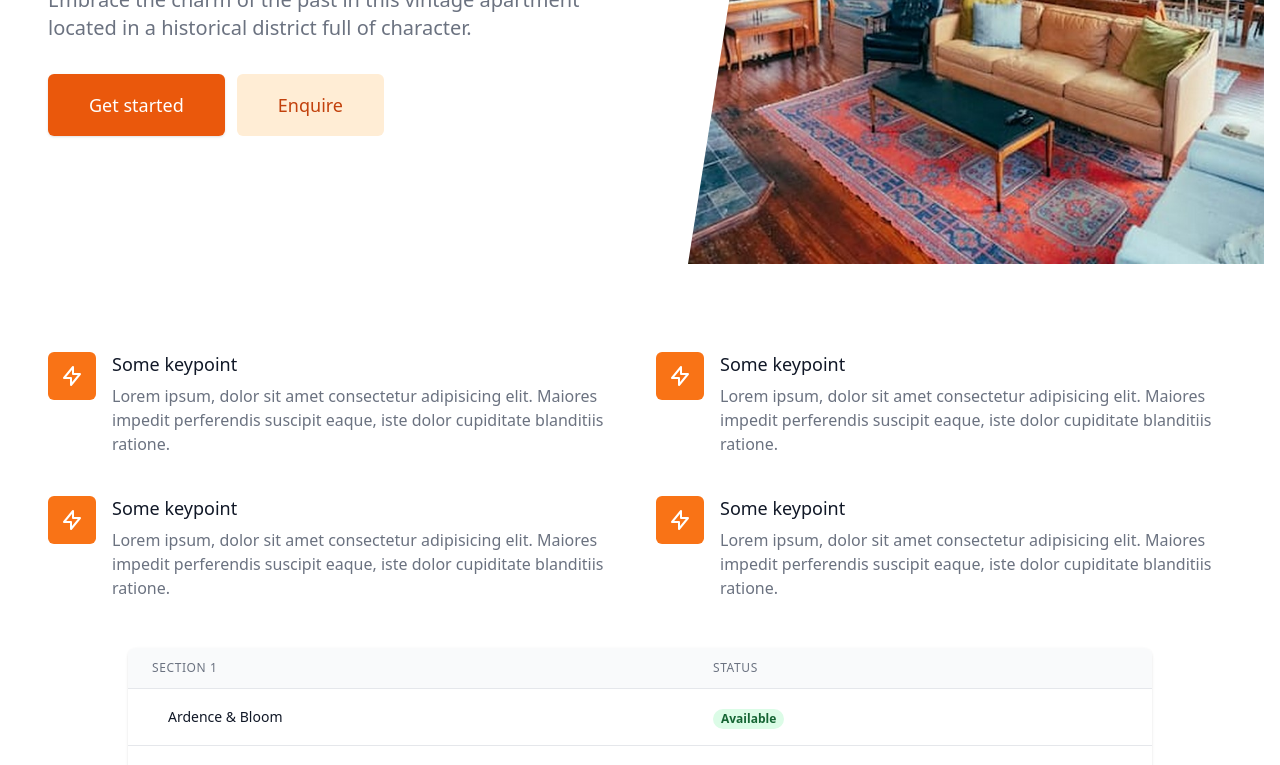
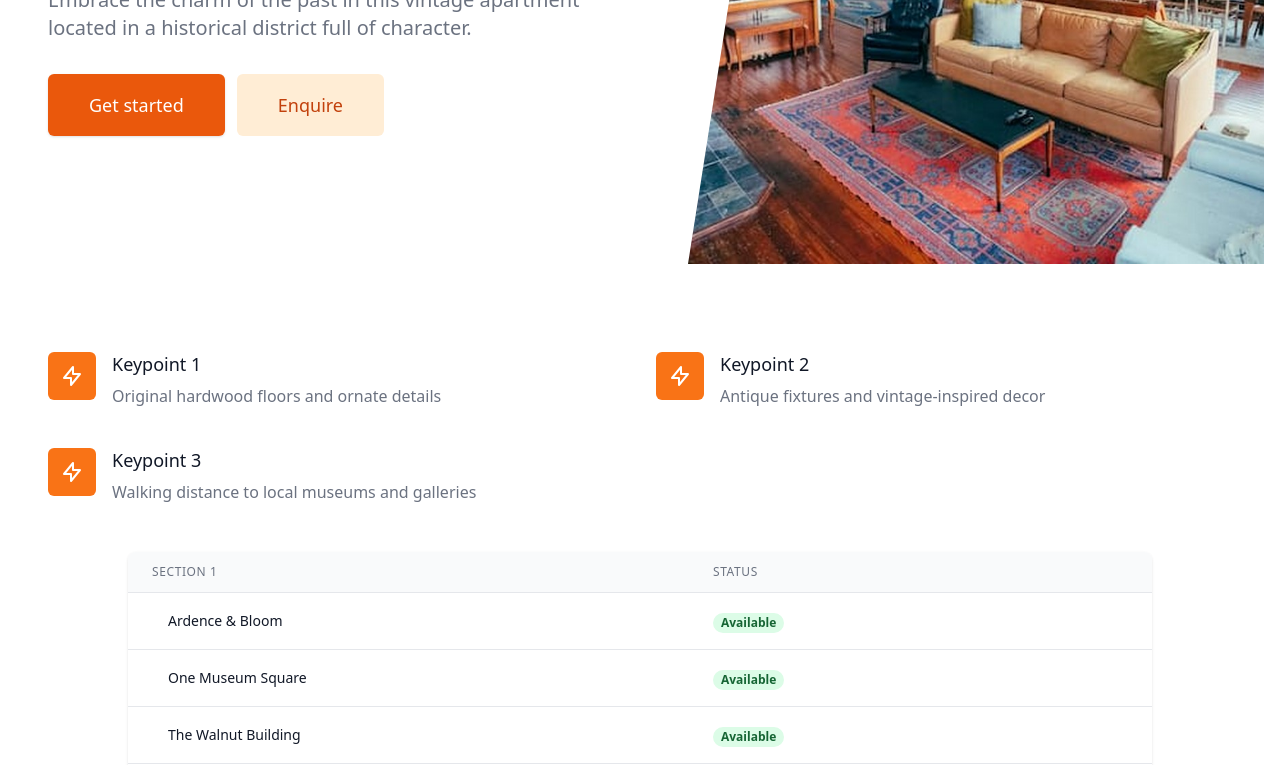
Before and after one commit to Princeby/virtuala, a Next.js app: page /apartments/charming-vintage-apartment in a window 1280 px wide. Shown: the part 478-1243 px from the top of the page. Built offline with nearby package versions, Linux system fonts and the light colour scheme.

Commit message:
made some initial changes

```diff
--- a/components/apartment/bulletpoints/index.js
+++ b/components/apartment/bulletpoints/index.js
@@ -1,4 +1,4 @@
-export default function BulletPoints() {
+export default function BulletPoints({points}) {
 
     return (
       <section>
@@ -6,61 +6,24 @@ export default function BulletPoints() {
           <div className="max-w-7xl mx-auto px-4 sm:px-6 lg:px-8">
             <div className="mt-10">
               <dl className="space-y-10 md:space-y-0 md:grid md:grid-cols-2 md:gap-x-8 md:gap-y-10">
-                <div className="relative">
+              { points.map((point, index) =>
+                <div key={point} className="relative">
                   <dt>
                     <div className="absolute flex items-center justify-center h-12 w-12 rounded-md bg-orange-500 text-white">
                       <svg className="h-6 w-6" xmlns="http://www.w3.org/2000/svg" fill="none" viewBox="0 0 24 24" stroke="currentColor" aria-hidden="true">
                         <path strokeLinecap="round" strokeLinejoin="round" strokeWidth="2" d="M13 10V3L4 14h7v7l9-11h-7z" />
                       </svg>
                     </div>
-                    <p className="ml-16 text-lg leading-6 font-medium text-gray-900">Some keypoint</p>
+                    <p
+                      className="ml-16 text-lg leading-6 font-medium text-gray-900">
+                      Keypoint {index + 1}
+                    </p>
                   </dt>
                   <dd className="mt-2 ml-16 text-base text-gray-500">
-                    Lorem ipsum, dolor sit amet consectetur adipisicing elit. Maiores impedit perferendis suscipit eaque, iste dolor cupiditate blanditiis ratione.
+                    {point}
                   </dd>
                 </div>
-
-                <div className="relative">
-                  <dt>
-                    <div className="absolute flex items-center justify-center h-12 w-12 rounded-md bg-orange-500 text-white">
-                      <svg className="h-6 w-6" xmlns="http://www.w3.org/2000/svg" fill="none" viewBox="0 0 24 24" stroke="currentColor" aria-hidden="true">
-                        <path strokeLinecap="round" strokeLinejoin="round" strokeWidth="2" d="M13 10V3L4 14h7v7l9-11h-7z" />
-                      </svg>
-                    </div>
-                    <p className="ml-16 text-lg leading-6 font-medium text-gray-900">Some keypoint</p>
-                  </dt>
-                  <dd className="mt-2 ml-16 text-base text-gray-500">
-                    Lorem ipsum, dolor sit amet consectetur adipisicing elit. Maiores impedit perferendis suscipit eaque, iste dolor cupiditate blanditiis ratione.
-                  </dd>
-                </div>
-
-                <div className="relative">
-                  <dt>
-                    <div className="absolute flex items-center justify-center h-12 w-12 rounded-md bg-orange-500 text-white">
-                      <svg className="h-6 w-6" xmlns="http://www.w3.org/2000/svg" fill="none" viewBox="0 0 24 24" stroke="currentColor" aria-hidden="true">
-                        <path strokeLinecap="round" strokeLinejoin="round" strokeWidth="2" d="M13 10V3L4 14h7v7l9-11h-7z" />
-                      </svg>
-                    </div>
-                    <p className="ml-16 text-lg leading-6 font-medium text-gray-900">Some keypoint</p>
-                  </dt>
-                  <dd className="mt-2 ml-16 text-base text-gray-500">
-                    Lorem ipsum, dolor sit amet consectetur adipisicing elit. Maiores impedit perferendis suscipit eaque, iste dolor cupiditate blanditiis ratione.
-                  </dd>
-                </div>
-
-                <div className="relative">
-                  <dt>
-                    <div className="absolute flex items-center justify-center h-12 w-12 rounded-md bg-orange-500 text-white">
-                      <svg className="h-6 w-6" xmlns="http://www.w3.org/2000/svg" fill="none" viewBox="0 0 24 24" stroke="currentColor" aria-hidden="true">
-                        <path strokeLinecap="round" strokeLinejoin="round" strokeWidth="2" d="M13 10V3L4 14h7v7l9-11h-7z" />
-                      </svg>
-                    </div>
-                    <p className="ml-16 text-lg leading-6 font-medium text-gray-900">Some keypoint</p>
-                  </dt>
-                  <dd className="mt-2 ml-16 text-base text-gray-500">
-                    Lorem ipsum, dolor sit amet consectetur adipisicing elit. Maiores impedit perferendis suscipit eaque, iste dolor cupiditate blanditiis ratione.
-                  </dd>
-                </div>
+              )}
               </dl>
             </div>
           </div>
```
